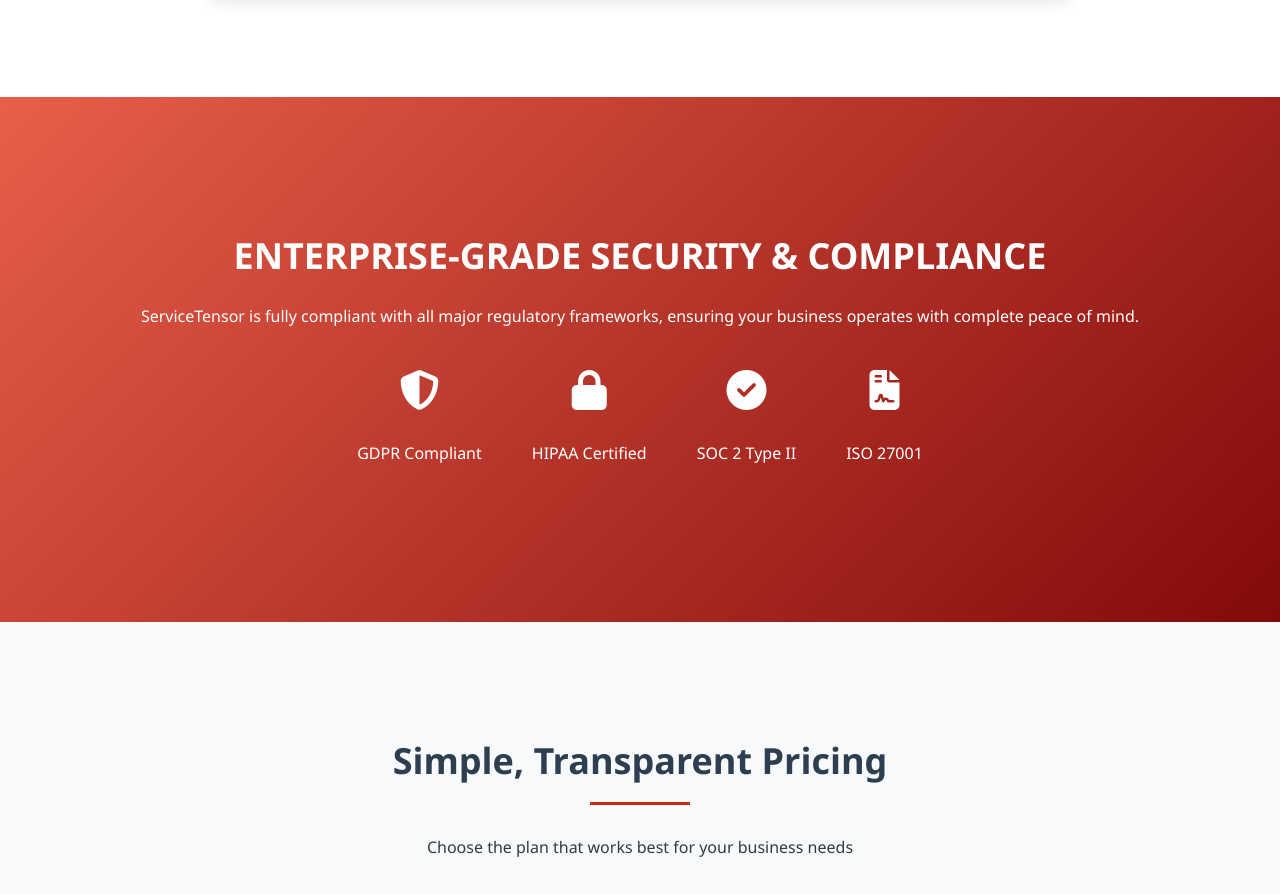
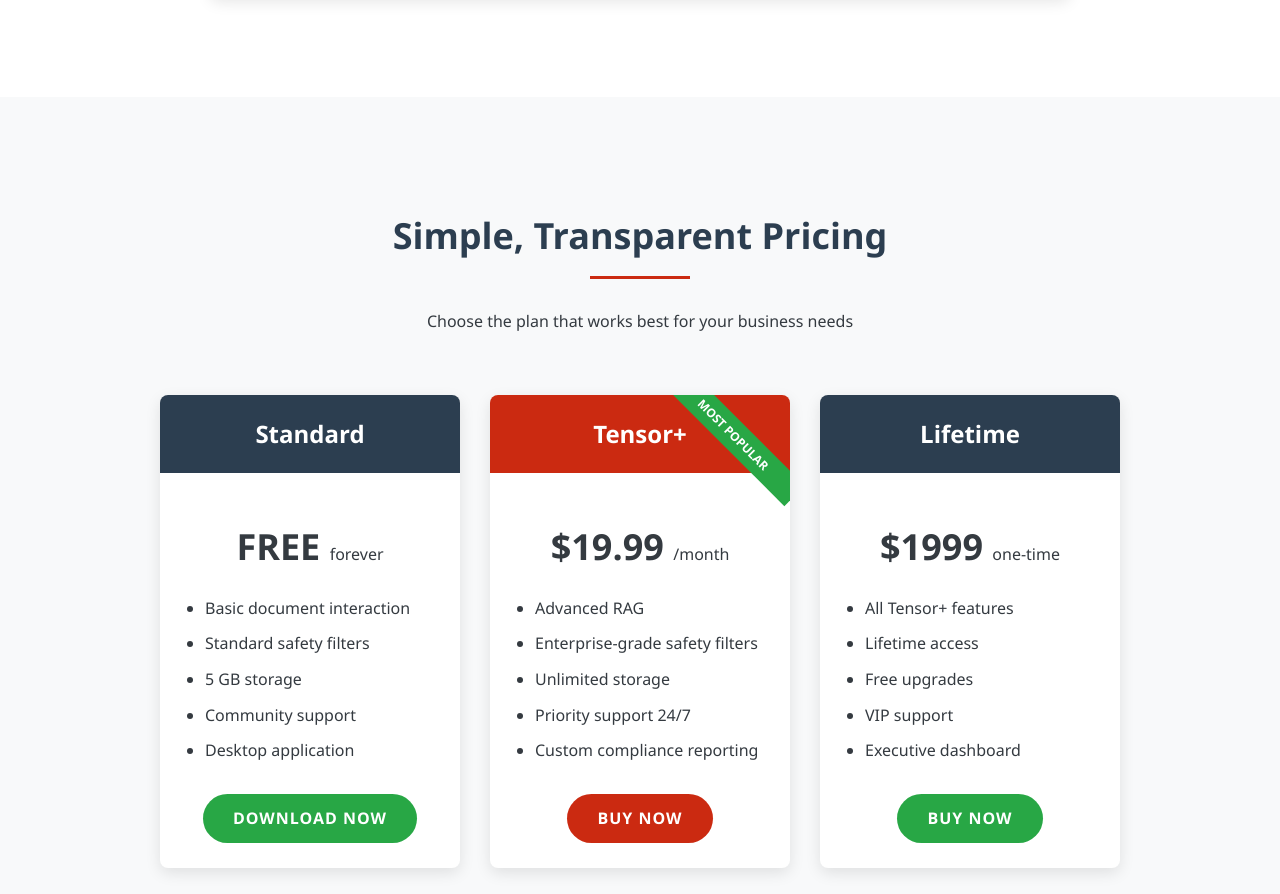
Before and after one commit to ServiceTensor/ServiceTensor, a plain HTML site: page index.html in a window 1280 px wide. Shown: the part 2094-2988 px from the top of the page. Drawn offline with Linux system fonts and the light colour scheme.

Commit message:
Remove compliance section

```diff
--- a/index.html
+++ b/index.html
@@ -530,32 +530,6 @@
     </div>
   </section>
 
-  <!-- Compliance Section -->
-  <section class="gradient-bg">
-    <div class="container">
-      <h2>ENTERPRISE-GRADE SECURITY & COMPLIANCE</h2>
-      <p>ServiceTensor is fully compliant with all major regulatory frameworks, ensuring your business operates with complete peace of mind.</p>
-      <div class="compliance-icons">
-        <div class="compliance-icon">
-          <i class="fas fa-shield-alt"></i>
-          <p>GDPR Compliant</p>
-        </div>
-        <div class="compliance-icon">
-          <i class="fas fa-lock"></i>
-          <p>HIPAA Certified</p>
-        </div>
-        <div class="compliance-icon">
-          <i class="fas fa-check-circle"></i>
-          <p>SOC 2 Type II</p>
-        </div>
-        <div class="compliance-icon">
-          <i class="fas fa-file-contract"></i>
-          <p>ISO 27001</p>
-        </div>
-      </div>
-    </div>
-  </section>
-
   <!-- Pricing Section -->
   <section class="pricing" id="pricing">
     <div class="container">
```
